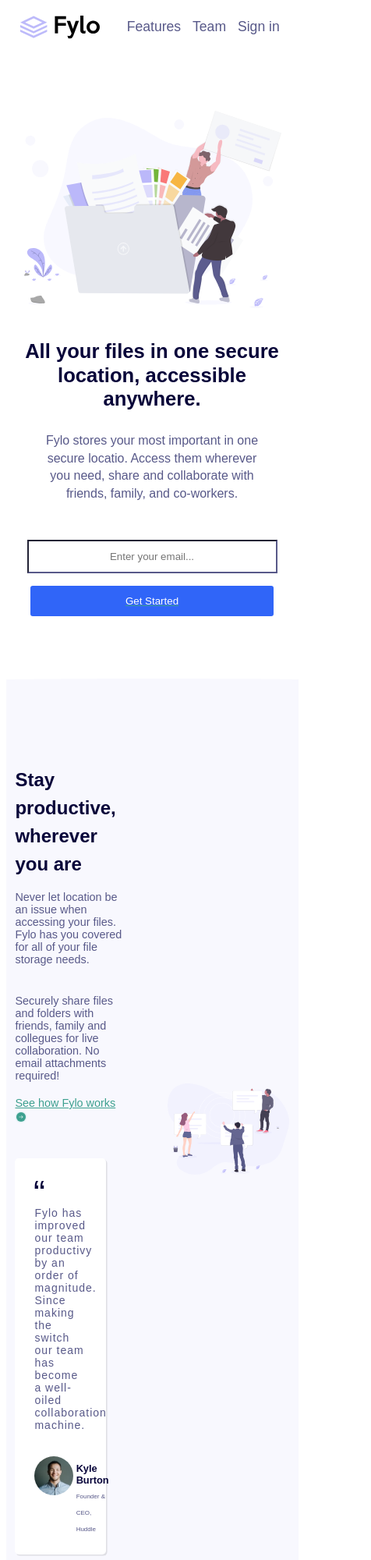
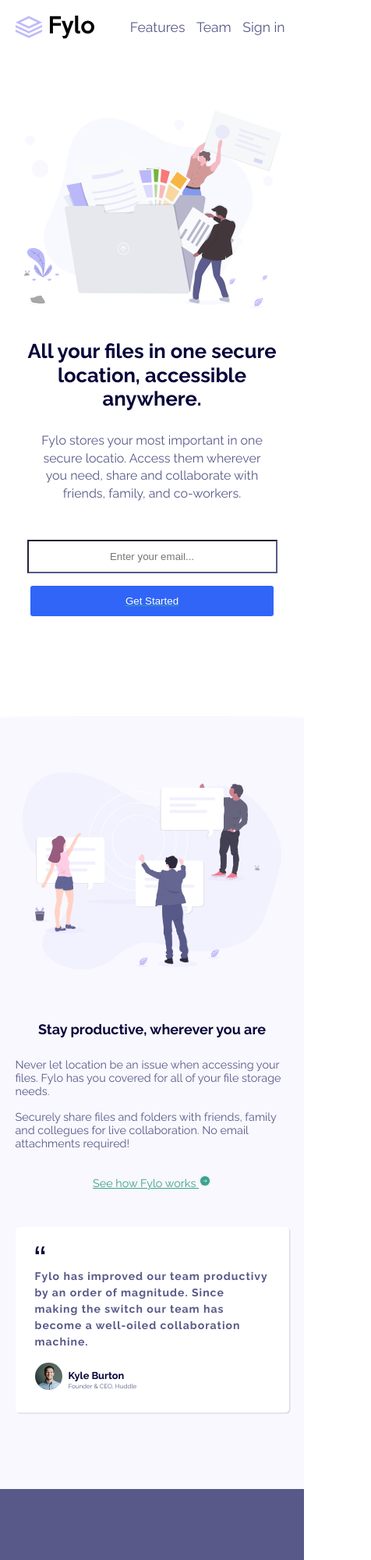
Before and after one commit to trillionclues/fylo-landing-page, a plain HTML site: page index.html in a window 390 px wide. Shown: the top 2000 px of the page at 78% size, 476 px wide, since content can reach past the window. Drawn offline with Linux system fonts and the light colour scheme.

Commit message:
:v: final css mobile(maybe not)

```diff
--- a/index.html
+++ b/index.html
@@ -12,7 +12,7 @@
     <link rel="preconnect" href="https://fonts.googleapis.com" />
     <link rel="preconnect" href="https://fonts.gstatic.com" crossorigin />
     <link
-      href="https://fonts.googleapis.com/css2?family=Barlow+Semi+Condensed:wght@500;600&family=Barlow:wght@600&display=swap"
+      href="https://fonts.googleapis.com/css2?family=Raleway:wght@400;700&display=swap"
       rel="stylesheet"
     />
     <link
@@ -67,6 +67,8 @@
         <img class="illustration-1" src="images/illustration-1.svg" alt="" />
       </section>
 
+      <div class="curve-bg"></div>
+
       <section class="section-2">
         <div class="lead-2">
           <h1>
@@ -76,8 +78,6 @@
             Never let location be an issue when accessing your files. Fylo has
             you covered for all of your file storage needs.
           </p>
-
-          <br />
 
           <p class="p2">
             Securely share files and folders with friends, family and collegues
--- a/styles.css
+++ b/styles.css
@@ -1,3 +1,5 @@
+@import url("https://fonts.googleapis.com/css2?family=Raleway:wght@400;700&display=swap");
+
 * {
   padding: 0;
   margin: 0;
@@ -16,145 +18,7 @@
 
 /* Navigation */
 .container {
-  font-family: "Open-sans", sans-serif;
-  min-width: 375px;
-  margin: 0 auto;
-}
-
-body {
-  background-color: white;
-}
-
-section {
-  min-height: 50vh;
-  padding: 0 9%;
-  padding-top: 2.5rem;
-}
-
-header {
-  display: flex;
-  justify-content: space-between;
-  align-items: center;
-  padding: 20px 10%;
-}
-
-html {
-  background-color: white;
-  overflow-x: hidden;
-}
-
-.logo {
-  cursor: pointer;
-  width: 15vh;
-}
-
-.nav_links {
-  list-style: none;
-}
-
-.nav_links li {
-  display: inline-block;
-  padding: 0 20px;
-  text-align: center;
-}
-
-li a {
-  text-decoration: none;
-  color: var(--Desaturated-Blue);
-}
-
-.illustration-1 {
-  width: 40vw;
-}
-
-/* global styles */
-
-form input {
-  padding: 8px 0;
-}
-
-button {
-  padding: 9px 40px;
-  background-color: var(--Bright-Blue);
-  color: #fff;
-  border: none;
-  border-radius: 3px;
-  cursor: pointer;
-  display: inline-block;
-}
-
-.home {
-  display: flex;
-  align-items: center;
-  justify-content: center;
-  background-size: cover;
-  background-position: center;
-}
-
-.home .content h3 {
-  font-size: 1.8rem;
-  color: var(--Very-Dark-Blue);
-  line-height: 1.5;
-}
-
-.home .content p {
-  font-size: 0.9rem;
-  color: var(--Desaturated-Blue);
-  margin-top: 1rem;
-  margin-bottom: 1.5rem;
-}
-
-.home input {
-  padding: 9px 40px;
-  border-color: var(--Desaturated-Blue);
-  margin-right: 0.3rem;
-}
-
-.section-2 {
-  display: flex;
-  align-items: center;
-  justify-content: center;
-  background-image: url(./images/bg-curve-desktop.svg);
-  background-size: cover;
-  background-position: center;
-  margin-top: 10rem;
-}
-
-.section-2 h1 {
-  font-size: 1.8rem;
-  color: var(--Very-Dark-Blue);
-  line-height: 1.5;
-  margin-top: 5rem;
-}
-
-.section-2 p {
-  font-size: 0.9rem;
-  color: var(--Desaturated-Blue);
-  margin-top: 1rem;
-}
-
-.illustration-2 {
-  width: 40vw;
-}
-* {
-  padding: 0;
-  margin: 0;
-  box-sizing: border-box;
-  /* background-color: var(--Light-Grayish-Blue); */
-}
-
-:root {
-  --Very-Dark-Blue: hsl(243, 87%, 12%);
-  --Desaturated-Blue: hsl(238, 22%, 44%);
-  --Bright-Blue: hsl(224, 93%, 58%);
-  --Moderate-Cyan: hsl(170, 45%, 43%);
-  --Light-Grayish-Blue: hsl(240, 75%, 98%);
-  --Light-Gray: hsl(0, 0%, 75%);
-}
-
-/* Navigation */
-.container {
-  font-family: "Open-sans", sans-serif;
+  font-family: "Raleway", sans-serif;
   margin: 0 auto;
 }
 
@@ -400,12 +264,6 @@ footer .circle {
  } */
 
 @media only screen and (max-width: 768px) {
-  .container {
-    font-family: "Open-sans", sans-serif;
-    max-width: 375px;
-    margin: 0 auto;
-  }
-
   header {
     display: flex;
     justify-content: space-between;
@@ -481,4 +339,160 @@ footer .circle {
     padding: 12px 122px;
     margin-top: 0.8rem;
   }
+
+  .section-2 {
+    flex-direction: column-reverse;
+    justify-content: center;
+    margin-top: 8rem;
+    position: relative;
+    height: 100%;
+    padding-bottom: 50px;
+    background-image: url(./images/bg-curve-desktop.svg);
+    background-size: cover;
+    background-position: center;
+  }
+
+  section .illustration-2 {
+    margin: 2.5rem;
+    height: 30vh;
+    width: 85vw;
+  }
+
+  .section-2 h1 {
+    text-align: center;
+    padding: 7px 0;
+    margin: 1rem 0;
+    font-size: 18px;
+    font-weight: 700;
+  }
+
+  .p2 {
+    margin-top: 1.1rem;
+    margin-bottom: 1rem;
+  }
+
+  .see-fylo {
+    display: flex;
+    justify-content: center;
+    align-items: center;
+    margin: 2rem;
+  }
+
+  .testimonial-box {
+    position: relative;
+    display: flex;
+    flex-direction: column;
+    justify-content: flex-start;
+    align-items: flex-start;
+    width: 100%;
+    margin: 3rem 0;
+  }
+
+  .testimonial-box p {
+    font-size: 14px;
+    letter-spacing: 1px;
+    line-height: 1.5;
+    font-weight: bold;
+  }
+
+  .avatar {
+    display: flex;
+    justify-content: center;
+    align-items: center;
+    margin-top: 1rem;
+  }
+
+  .avatar-content {
+    justify-content: center;
+    align-items: center;
+    line-height: 10px;
+  }
+
+  .avatar img {
+    justify-content: center;
+    align-items: center;
+    border-radius: 50%;
+    height: 35px;
+    width: 35px;
+    margin-right: 0.5rem;
+  }
+
+  .section-3 {
+    display: flex;
+    flex-direction: column;
+  }
+
+  .section-3 h1 {
+    margin-top: 4rem;
+    text-align: center;
+    font-size: 24px;
+    margin-bottom: 1.4rem;
+  }
+
+  .section-3 p {
+    text-justify: auto;
+    text-align: center;
+  }
+
+  .section-3 br {
+    display: none;
+  }
+
+  .section-3 form input {
+    /* width: 100%; */
+    margin-top: 20px;
+    padding: 10px 55px;
+    margin-left: 10px;
+    display: inline-block;
+  }
+
+  .section-3 form button {
+    text-align: center;
+    margin-top: 5px;
+    margin-left: 10px;
+    padding: 10px 78.2px;
+    display: inline-block;
+    margin-bottom: 5rem;
+  }
+
+  footer {
+    display: flex;
+    flex-direction: column;
+    padding: 5% 5% 3% 3%;
+    color: var(--Light-Grayish-Blue);
+  }
+
+  footer > img {
+    margin: 2rem 0;
+    flex: 1;
+    width: 50%;
+    filter: brightness(0) invert(1);
+    margin-left: 1.25rem;
+  }
+
+  .section-footer {
+    display: flex;
+    justify-content: flex-start;
+    flex-direction: column;
+    flex-wrap: wrap;
+  }
+
+  .footer-1 {
+    margin-left: 1.25rem;
+  }
+
+  .footer-2 {
+    text-decoration: white;
+    margin: 2rem 0;
+    margin-left: 1.25rem;
+  }
+
+  .footer-3 li a {
+    color: var(--Light-Gray);
+    margin-left: 1.25rem;
+  }
+
+  .footer-2 li a {
+    color: var(--Light-Gray);
+  }
 }
```
